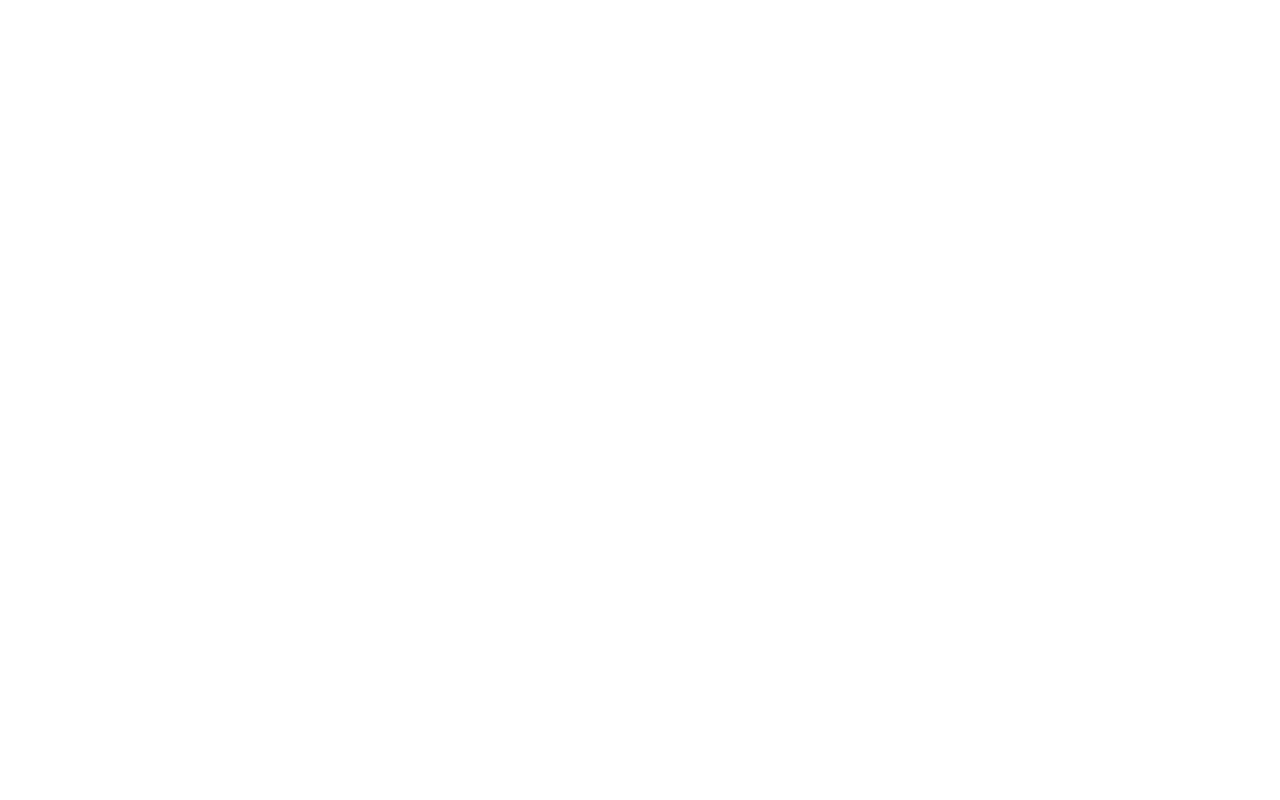
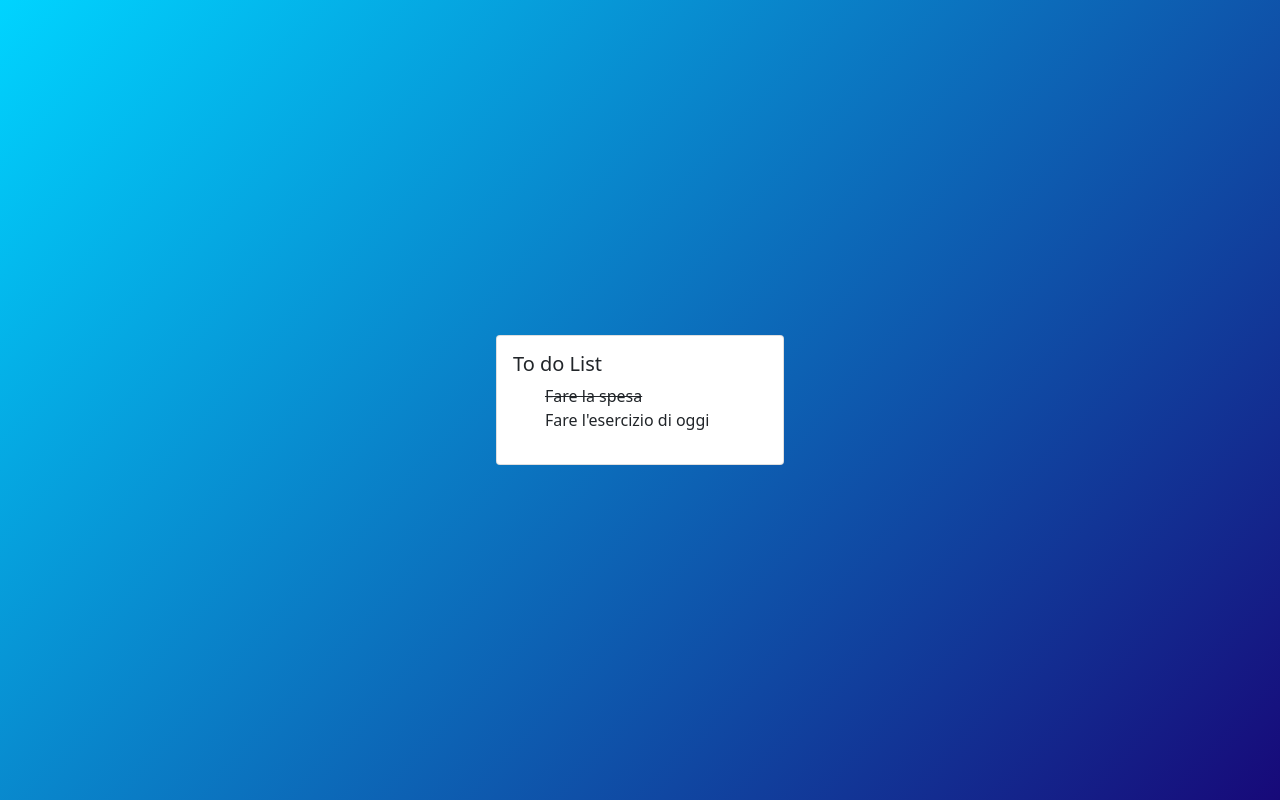
Before and after one commit to bronzo97/vue-todolist, a plain HTML site: page index.html in a window 1280 px wide. Drawn offline with nearby package versions, Linux system fonts and the light colour scheme.

Commit message:
milestone 1 done

```diff
--- a/index.html
+++ b/index.html
@@ -13,7 +13,23 @@
 
     <div id="app">
 
-
+        <div class="container">
+            <div class="row align-items-center vh-100">
+                <div class="col d-flex justify-content-center">
+                    <div class="card">
+                        <div class="card-body">
+                            <h5 class="card-title">To do List</h5>
+                            <ul>
+                                <li v-for="item in listItems"
+                                    :class="item.done === true ? 'text-decoration-line-through' : '' " class="list-item">
+                                    {{item.text}}
+                                </li>
+                            </ul>
+                        </div>
+                    </div>
+                </div>
+            </div>
+        </div>
 
     </div>
 
--- a/js/main.js
+++ b/js/main.js
@@ -1,8 +1,22 @@
+const listElements = [
+{
+    text: 'Fare la spesa',
+    done: true,
+},
+{
+    text: "Fare l'esercizio di oggi",
+    done: false,
+},
+
+]
+
+
+
 const mainVue = new Vue({
     el: "#app",
 
     data: {
-
+        listItems: listElements,
 },
     methods: {
 
--- a/styles/style.css
+++ b/styles/style.css
@@ -0,0 +1,14 @@
+body {
+    height: 100vh;
+    background: rgb(0,212,255);
+    background: linear-gradient(133deg, rgba(0,212,255,1) 0%, rgba(23,9,121,1) 100%);
+}
+
+.card {
+    width: 18rem;
+    /* margin: 0 auto; */
+}
+
+.list-item {
+    list-style: none;
+}
```
